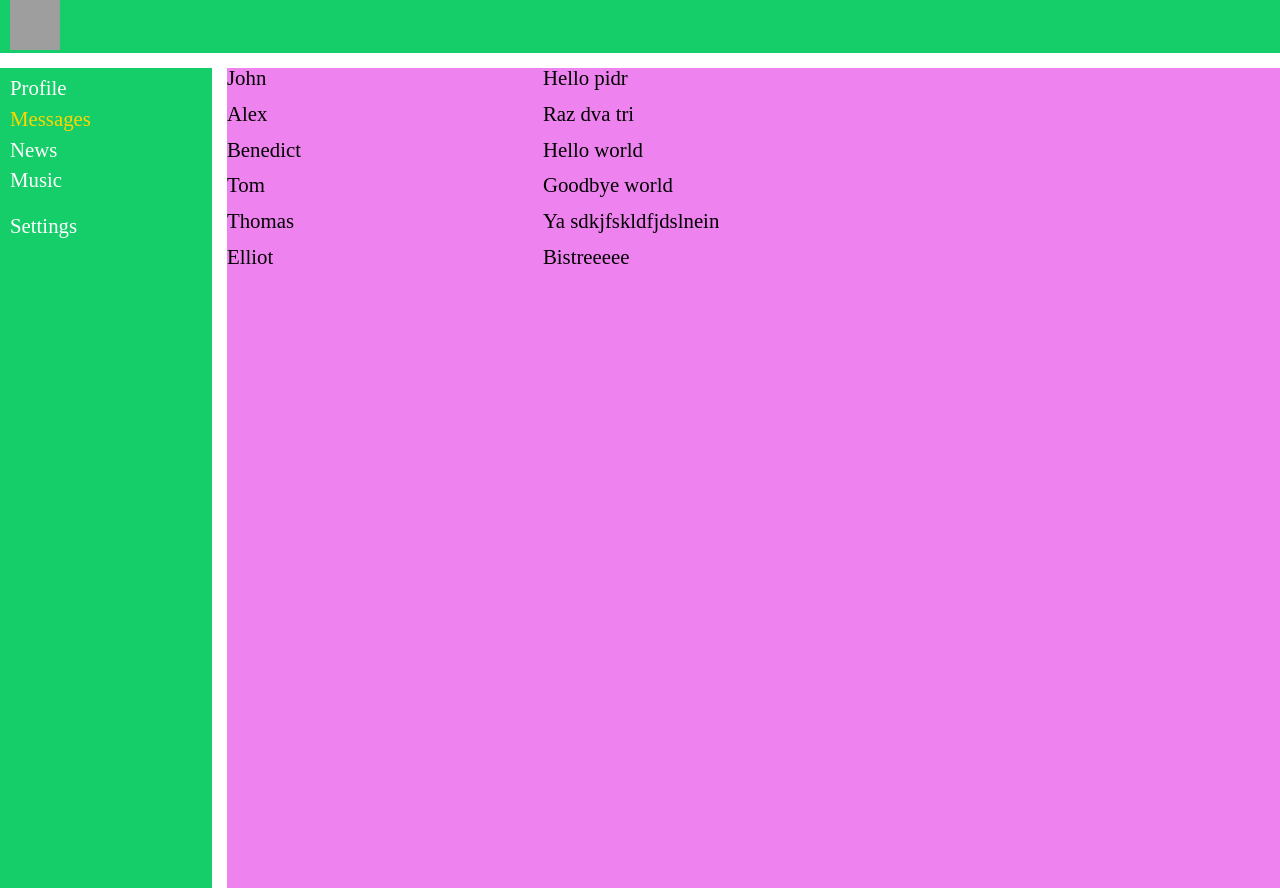
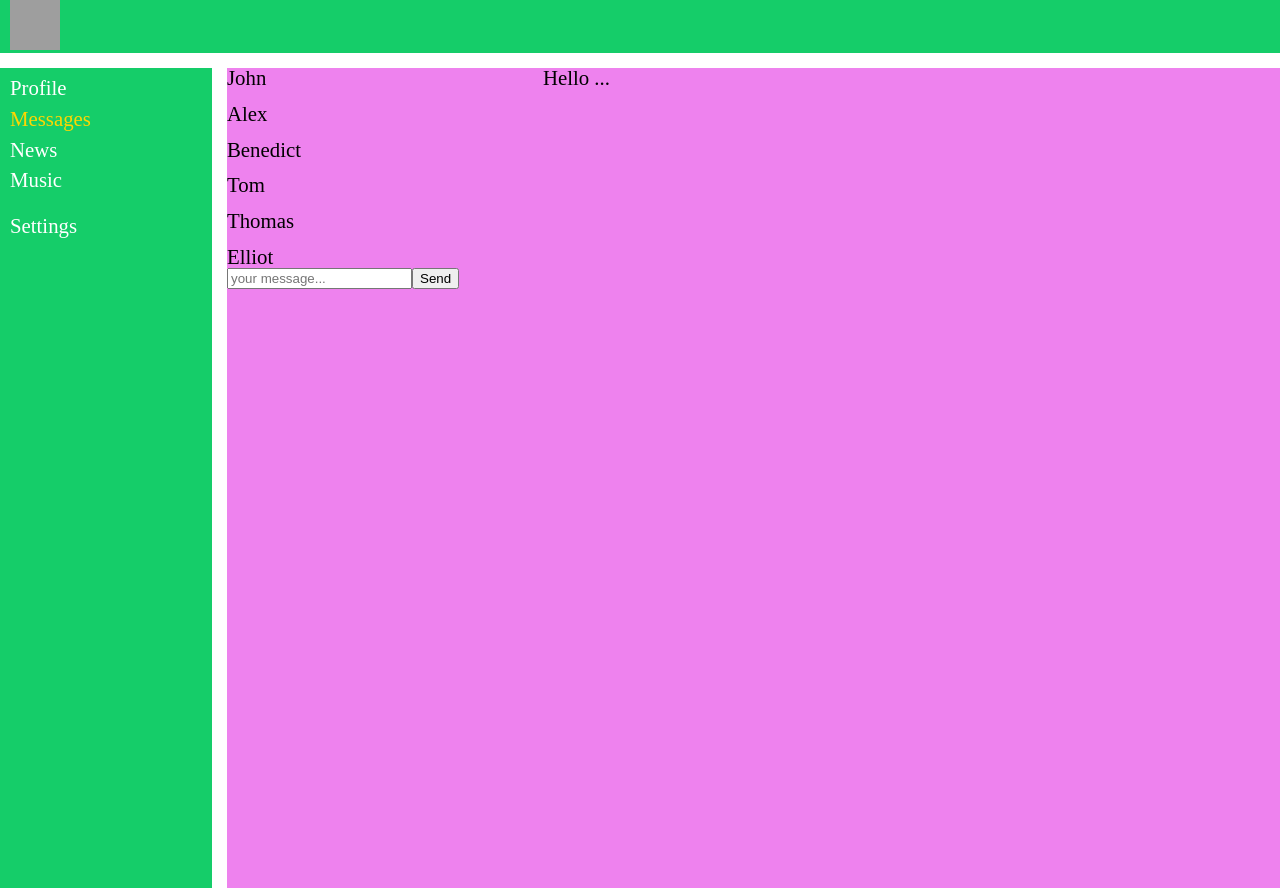
Before and after one commit to eldarnasiroov/Social-Network-React, a React (Create React App) app: page /messages in a window 1280 px wide. Built offline with nearby package versions, Linux system fonts and the light colour scheme; grey boxes are pictures that could not be loaded.

Commit message:
added reducers

```diff
--- a/package.json
+++ b/package.json
@@ -10,6 +10,7 @@
     "react-dom": "^18.2.0",
     "react-router-dom": "^6.3.0",
     "react-scripts": "5.0.1",
+    "redux": "^4.2.0",
     "web-vitals": "^2.1.4"
   },
   "scripts": {
--- a/src/App.js
+++ b/src/App.js
@@ -18,6 +18,7 @@ function App(props) {
         />} />
         <Route path='/messages' element={<Dialogs
           dialogs={props.state.dialogs}
+          dispatch={props.dispatch}
         />} />
       </Routes>
       </main>
--- /dev/null
+++ b/src/Redux/dialogs-reducer.js
@@ -0,0 +1,38 @@
+const CHANGE_MESSAGE_TEXT = "CHANGE-MESSAGE-TEXT";
+const SEND_MESSAGE = "SEND-MESSAGE";
+
+const dialogsReducer = (state, action) => {
+    switch(action.type) {
+        case SEND_MESSAGE:
+            const messageID = state.messagesData[state.messagesData.length - 1].id + 1;
+            const message = {
+              id: messageID,
+              message: state.messageTextValue
+            }
+            state.messagesData.push(message);
+            state.messageTextValue = '';
+            return state;
+
+        case CHANGE_MESSAGE_TEXT:
+            state.messageTextValue = action.newText;
+            return state;
+
+        default:
+            return state;
+    }
+}
+
+export const sendMessageActionCreator = () => {
+    return {
+      type: SEND_MESSAGE
+    }
+  }
+
+  export const messageChangeActionCreator = (text) => {
+    return {
+      type: CHANGE_MESSAGE_TEXT,
+      newText: text
+    }
+  }
+
+export default dialogsReducer;
--- /dev/null
+++ b/src/Redux/profile-reducer.js
@@ -0,0 +1,38 @@
+const ADD_POST = "ADD-POST";
+const CHANGE_POST_TEXT = "CHANGE-POST-TEXT";
+
+ const profileReducer = (state, action) => {
+    switch(action.type) {
+        case ADD_POST:
+          const id = state.postsData[state.postsData.length - 1].id + 1;
+          const newPost = {
+            id: id,
+            message: state.postValue
+          }
+          state.postsData.push(newPost);
+          state.postValue = '';
+          return state;
+
+        case CHANGE_POST_TEXT:
+          state.postValue = action.newText;
+          return state;
+
+        default:
+            return state;
+        }
+}
+
+export const addPostActionCreator = () => {
+    return {
+        type: ADD_POST
+    }
+  }
+
+  export const postChangeActionCreator = (text) => {
+    return {
+        type: CHANGE_POST_TEXT,
+        newText: text
+    }
+  }
+
+export default profileReducer;
--- a/src/Redux/state.js
+++ /dev/null
@@ -1,60 +0,0 @@
-const store = {
-  _state: {
-    profile: {
-      postsData: [
-        {id: 1, message: 'Hello'},
-        {id: 2, message: 'How are you?'},
-      ],
-      postValue: ''
-    },
-    dialogs: {
-      dialogsData: [
-        { id: 1, name: "John" },
-        { id: 2, name: "Alex" },
-        { id: 3, name: "Benedict" },
-        { id: 4, name: "Tom" },
-        { id: 5, name: "Thomas" },
-        { id: 6, name: "Elliot" },
-      ],
-      messagesData: [
-        { id: 1, message: "Hello pidr" },
-        { id: 2, message: "Raz dva tri" },
-        { id: 3, message: "Hello world" },
-        { id: 4, message: "Goodbye world" },
-        { id: 5, message: "Ya sdkjfskldfjdslnein" },
-        { id: 6, message: "Bistreeeee" },
-      ]
-    }
-  },
-
-  getState() {
-    return this._state;
-  },
-
-  rerender() {
-  console.log('rerendered');
-  },
-
-  subscribe(observer) {
-    this.rerender = observer;
-  },
-
-  dispatch(action) {
-    switch(action.type) {
-      case 'ADD-POST':
-        const id = this._state.profile.postsData[this._state.profile.postsData.length - 1].id + 1;
-        const newPost = {
-          id: id,
-          message: this._state.profile.postValue
-        }
-        this._state.profile.postsData.push(newPost);
-        this._state.profile.postValue = '';
-        this.rerender(this);
-        break;
-      case 'CHANGE-POST-TEXT':
-        this._state.profile.postValue = action.newText;
-        this.rerender(this);
-    }
-  }
-}
-export default store;
--- /dev/null
+++ b/src/Redux/store.js
@@ -0,0 +1,46 @@
+import dialogsReducer from "./dialogs-reducer";
+import profileReducer from "./profile-reducer";
+
+const store = {
+  _state: {
+    profile: {
+      postsData: [
+        {id: 1, message: 'Hello'}
+      ],
+      postValue: ''
+    },
+    dialogs: {
+      dialogsData: [
+        { id: 1, name: "John" },
+        { id: 2, name: "Alex" },
+        { id: 3, name: "Benedict" },
+        { id: 4, name: "Tom" },
+        { id: 5, name: "Thomas" },
+        { id: 6, name: "Elliot" },
+      ],
+      messagesData: [
+        { id: 1, message: "Hello ..." }
+      ],
+      messageTextValue: ''
+    }
+  },
+
+  getState() {
+    return this._state;
+  },
+
+  rerender() {
+  console.log('rerendered');
+  },
+
+  subscribe(observer) {
+    this.rerender = observer;
+  },
+
+  dispatch(action) {
+    profileReducer(this._state.profile, action);
+    dialogsReducer(this._state.dialogs, action);
+    this.rerender(this);
+  }
+}
+export default store;
--- a/src/components/Dialogs/Dialogs.jsx
+++ b/src/components/Dialogs/Dialogs.jsx
@@ -2,12 +2,23 @@ import React from "react";
 import classes from './Dialogs.module.css';
 import Dialog from "./DIalog/Dialog";
 import Message from "./Message/Message";
+import { messageChangeActionCreator, sendMessageActionCreator } from "../../Redux/dialogs-reducer";
 
 const Dialogs = (props) => {
+    const newChangeInMessage = React.createRef();
+
+    const onMessageChange = () => {
+        props.dispatch(messageChangeActionCreator(newChangeInMessage.current.value))
+    }
+    const sendMessage = () => {
+        props.dispatch(sendMessageActionCreator());
+    }
+
     const dialogsElements = props.dialogs.dialogsData.map(elem => <Dialog id={elem.id} senderName={elem.name}/>);
     const mesagesElements = props.dialogs.messagesData.map(elem => <Message message={elem.message} />);
 
     return(
+        <div className={classes.dialogs__container}>
         <div className={classes.dialogs}>
             <ul className={classes.dialogs__list}>
                 {dialogsElements}
@@ -16,6 +27,11 @@ const Dialogs = (props) => {
                 {mesagesElements}
             </ul>
         </div>
+            <div className={classes.create__message_container}>
+                <input value={props.dialogs.messageTextValue} onChange={onMessageChange} ref={newChangeInMessage} placeholder="your message..." type="text" />
+                <button onClick={sendMessage}>Send</button>
+            </div>
+        </div>
     )
 }
 export default Dialogs;
--- a/src/components/Dialogs/Dialogs.module.css
+++ b/src/components/Dialogs/Dialogs.module.css
@@ -1,7 +1,10 @@
+.dialogs__container {
+    display: flex;
+    flex-direction: column;
+    width: 100%;
+    background-color: violet;
+}
 .dialogs {
-    width: 100%;
-    /* height: 300px; */
-    background-color: violet;
     display: flex;
 }
 .dialogs__list {
--- a/src/components/Profile/MyPosts/MyPosts.jsx
+++ b/src/components/Profile/MyPosts/MyPosts.jsx
@@ -1,17 +1,19 @@
 import React from "react";
 import classes from './MyPosts.module.css';
 import Post from "./Post/Post";
+import { addPostActionCreator, postChangeActionCreator } from "../../../Redux/profile-reducer";
+
 
 const MyPosts = (props) => {
     const postsElements = props.profile.postsData.map(elem => <Post message={elem.message} />)
     const newPostElement = React.createRef();
 
     const addPost = () => {
-        props.dispatch({ type: 'ADD-POST' });
+        props.dispatch(addPostActionCreator());
     }
 
     const onPostChange = () => {
-        props.dispatch({ type: 'CHANGE-POST-TEXT', newText: newPostElement.current.value })
+        props.dispatch(postChangeActionCreator(newPostElement.current.value));
     }
     return(
         <div className={classes.profile__posts_container}>
--- a/src/components/Profile/ProfileInfo/ProfileInfo.jsx
+++ b/src/components/Profile/ProfileInfo/ProfileInfo.jsx
@@ -13,7 +13,7 @@ const ProfileInfo = () => {
           <ul className={classes.profile__info_list}>
             <li>Date of birth: 8 December</li>
             <li>City: Baku</li>
-            <li>Education: Ukraine University of Nazism</li>
+            <li>Education: Ukraine University of Liquid People</li>
             <li>Website: https://protein.com</li>
           </ul>
         </div>
--- a/src/index.js
+++ b/src/index.js
@@ -2,7 +2,7 @@ import React from "react";
 import ReactDOM from "react-dom/client";
 import "./index.css";
 import App from "./App";
-import store from "./Redux/state";
+import store from "./Redux/store";
 import { BrowserRouter } from "react-router-dom";
 
 
```
Also changed, not shown: src/Redux/redux-store.js (added, +13 -0 lines), 1 other file (tests, documents, lock files or other folders).
